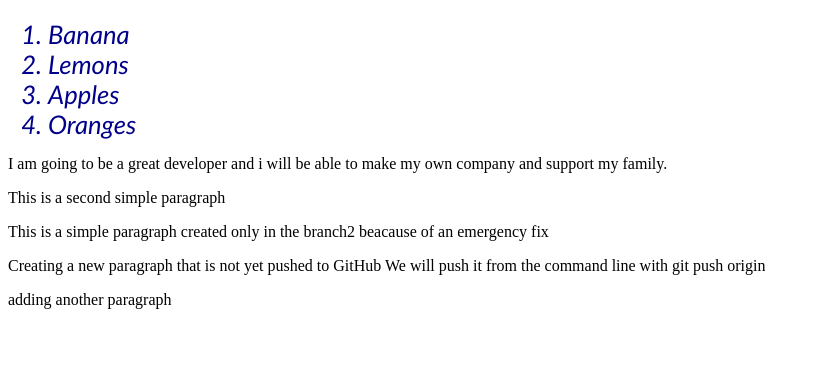
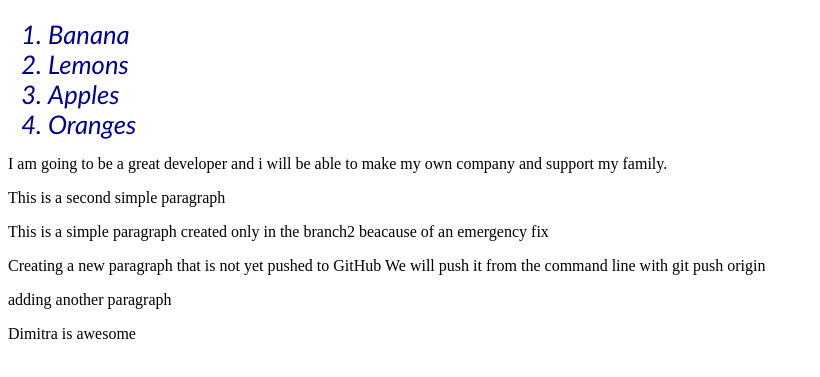
Before and after one commit to pipiskal/Learning-Git, a plain HTML site: page index.html in a window 1280 px wide. Shown: the part 61-438 px from the top of the page, without its empty margins (0-820 px from the left). Drawn offline with Linux system fonts and the light colour scheme.

Commit message:
just to commit

```diff
--- a/index.html
+++ b/index.html
@@ -33,6 +33,8 @@
 
     <p>adding another paragraph</p>
 
+    <p>Dimitra is awesome</p>
+
     <script src="index.js"></script>
 </body>
 </html>
```
